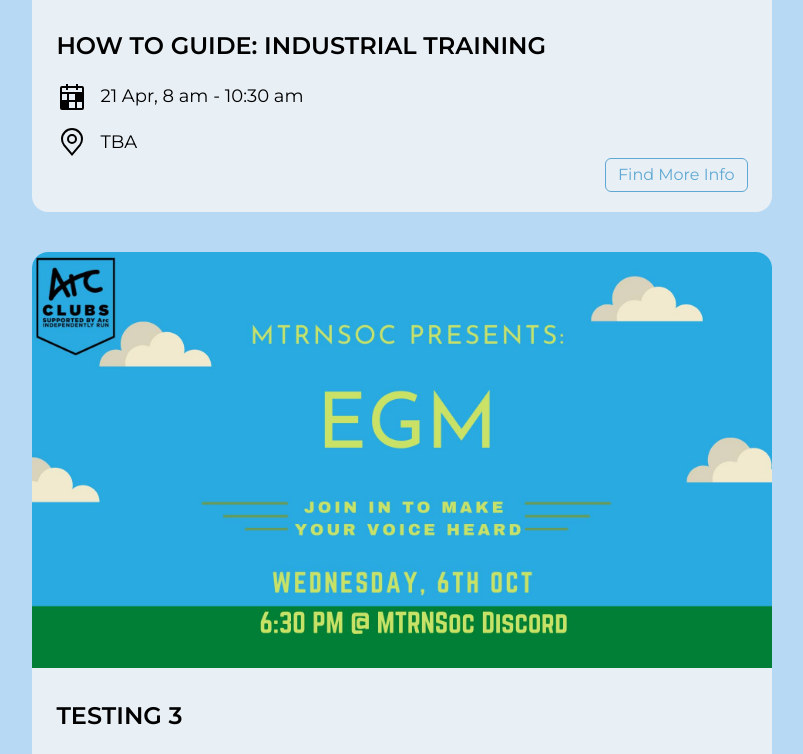
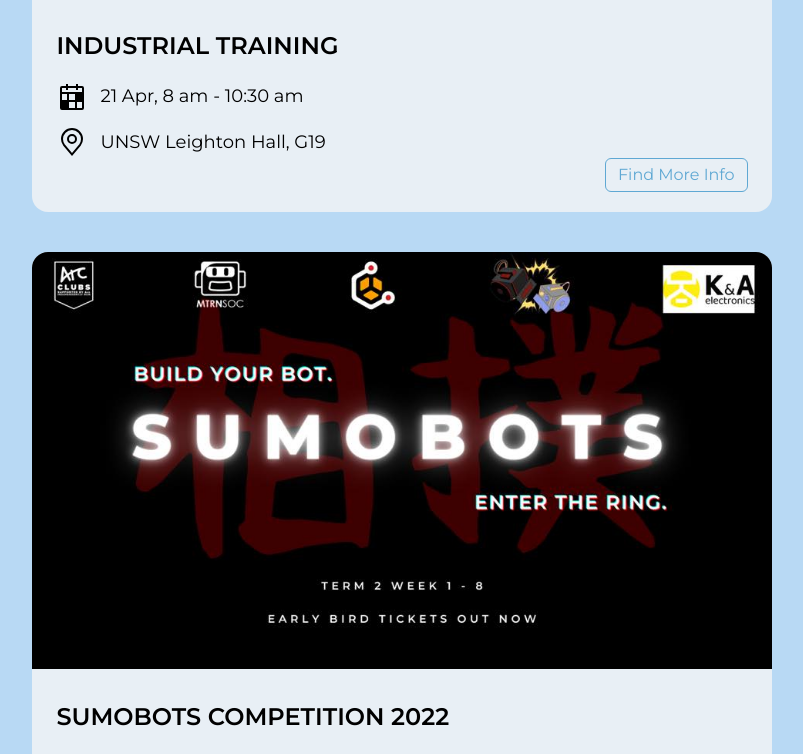
Before and after one commit to UNSW-Mechatronics-Society/mtrnsoc-website, a Next.js app: page /events in a window 1280 px wide. Shown: the part 2690-3444 px from the top of the page, without its empty margins (238-1041 px from the left). Built offline with nearby package versions, Linux system fonts and the light colour scheme; a web font is replaced by a local one.

Commit message:
Update Events (#112)
* Update Industry Training event

* Add new events sumobots

```diff
--- a/data/eventsData.ts
+++ b/data/eventsData.ts
@@ -359,11 +359,11 @@ const unsortedEventData: eventDetails[] = [
     date: [{ startDate: 1648792800, endDate: 1648803600 }],
   },
   {
-    title: "How To Guide: Industrial Training",
+    title: "Industrial Training",
     facebookEventLink: "https://www.facebook.com/events/1194347071366653",
     description: null,
     imagePath: "/images/events/2022/2022_it_training.jpg",
-    location: "TBA",
+    location: "UNSW Leighton Hall, G19",
     date: [{ startDate: 1650528000, endDate: 1650537000 }],
   },
   {
@@ -375,12 +375,21 @@ const unsortedEventData: eventDetails[] = [
     date: [{ startDate: 1649214000, endDate: 1649221200 }],
   },
   {
+    title: "Sumobots Competition 2022",
+    facebookEventLink: "https://www.facebook.com/events/712053516816592",
+    description: null,
+    imagePath: "/images/events/2022/2022_sumobots.jpg",
+    location: "UNSW",
+    date: [{ startDate: 1654056000, endDate: 1658397600 }],
+  },
+
+  {
     title: "Testing 1",
     facebookEventLink: "https://www.facebook.com/events/434485775100737",
     description: "Testing event 1",
     imagePath: "/images/events/2022/2022_whackathon.jpg",
     location: "",
-    date: [{ startDate: 1643466171, endDate: 1651299872 }],
+    date: [{ startDate: 1672408800, endDate: 1672491540 }],
   },
   {
     title: "Testing 2",
@@ -388,7 +397,7 @@ const unsortedEventData: eventDetails[] = [
     description: "Testing event 2",
     imagePath: "/images/events/2021/2021_study_night.jpg",
     location: "",
-    date: [{ startDate: 1643466171, endDate: 1651299872 }],
+    date: [{ startDate: 1672408800, endDate: 1672491540 }],
   },
   {
     title: "Testing 3",
@@ -396,11 +405,9 @@ const unsortedEventData: eventDetails[] = [
     description: "Testing event 3",
     imagePath: "/images/events/2021/2021_mtrnsoc_egm.jpg",
     location: "",
-    date: [{ startDate: 1643466171, endDate: 1651299872 }],
+    date: [{ startDate: 1672408800, endDate: 1672491540 }],
   },
 ];
-
-type termDate = string;
 
 type termDateInformation = {
   /**
```
Also changed, not shown: public/images/events/2022/2022_sumobots.jpg (added).
